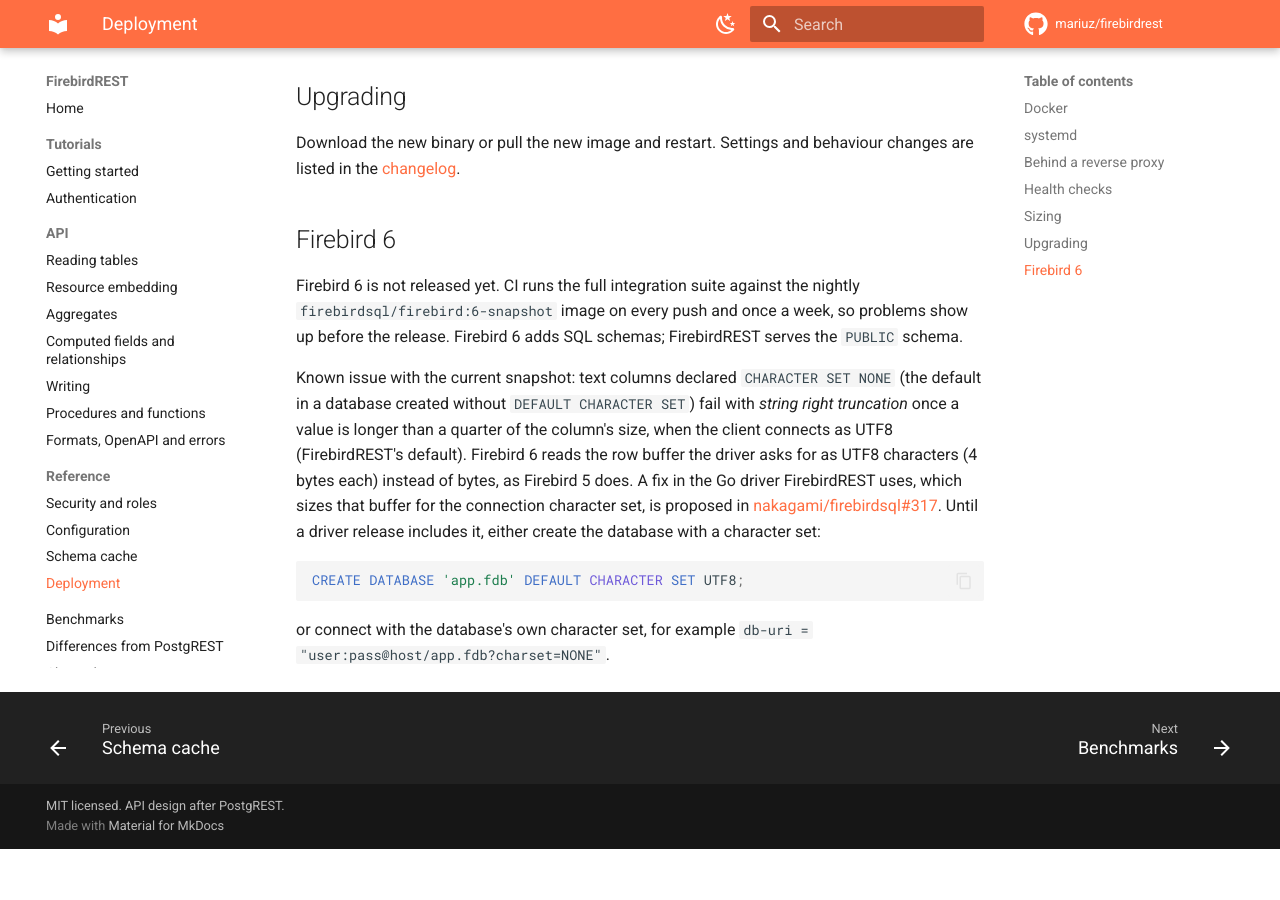
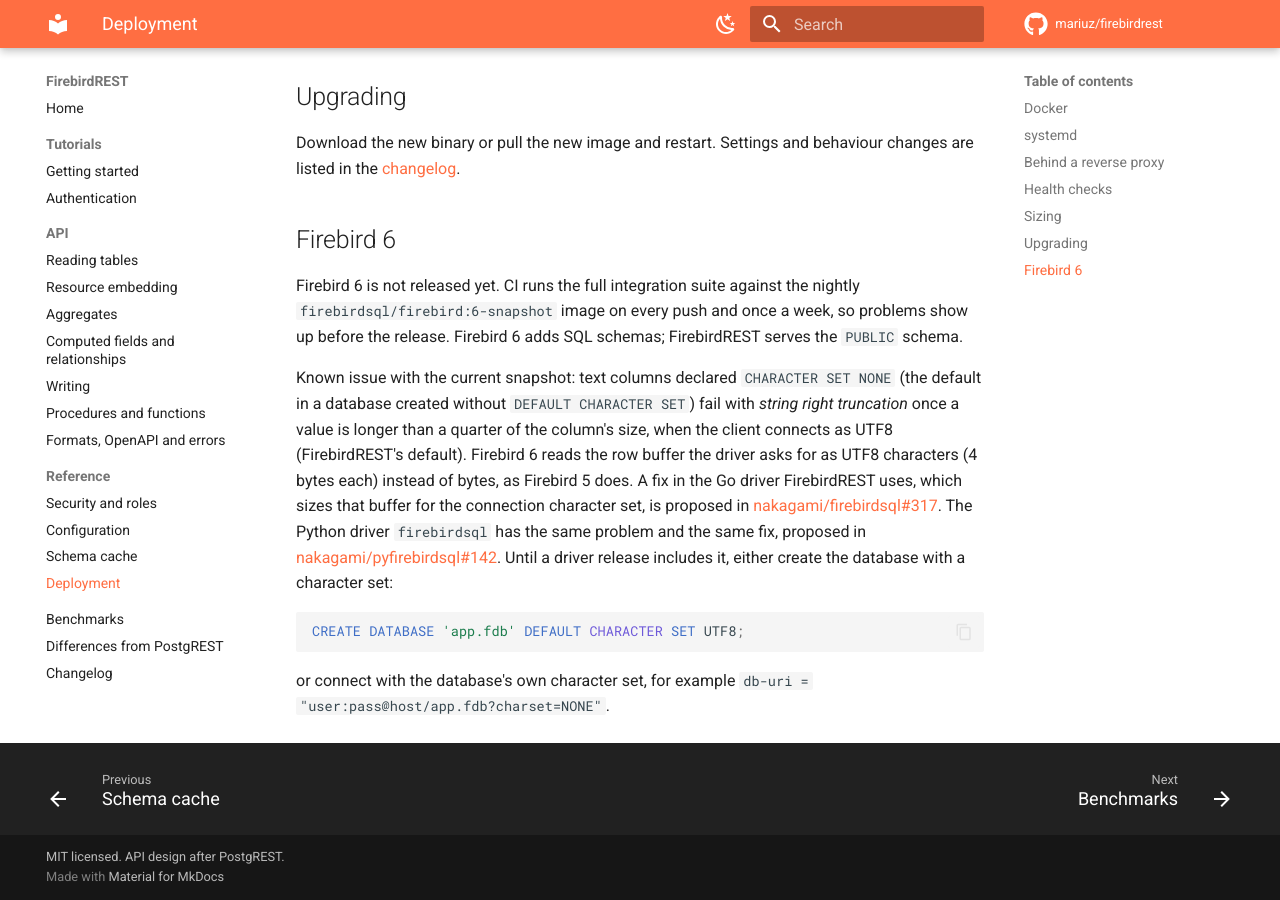
Before and after one commit to mariuz/firebirdrest, an MkDocs documentation site: the page built from docs/references/deployment.md, in a window 1280 px wide and 900 px high, scrolled down 1967 px. Built offline with MkDocs 1.6.1 and Material for MkDocs 9.7.7, drawn with Linux system fonts in a browser that asks for light colours; comment, search, counter and statistics services are not loaded; before the commit the page ends 2816 px from its top, so only the background shows below that.

Commit message:
docs: link the Python driver fix too (nakagami/pyfirebirdsql#142)
Co-Authored-By: Claude Opus 5.5 <noreply@anthropic.com>
Claude-Session: https://claude.ai/code/session_01U3tzQd3SecVYSRkcxDSFQV

````diff
--- a/docs/references/deployment.md
+++ b/docs/references/deployment.md
@@ -98,8 +98,10 @@ once a value is longer than a quarter of the column's size, when the client conn
 (FirebirdREST's default). Firebird 6 reads the row buffer the driver asks for as UTF8 characters
 (4 bytes each) instead of bytes, as Firebird 5 does. A fix in the Go driver FirebirdREST uses,
 which sizes that buffer for the connection character set, is proposed in
-[nakagami/firebirdsql#317](https://github.com/nakagami/firebirdsql/pull/317). Until a driver
-release includes it, either create the database with a character set:
+[nakagami/firebirdsql#317](https://github.com/nakagami/firebirdsql/pull/317). The Python driver
+`firebirdsql` has the same problem and the same fix, proposed in
+[nakagami/pyfirebirdsql#142](https://github.com/nakagami/pyfirebirdsql/pull/142). Until a
+driver release includes it, either create the database with a character set:
 
 ```sql
 CREATE DATABASE 'app.fdb' DEFAULT CHARACTER SET UTF8;
````
